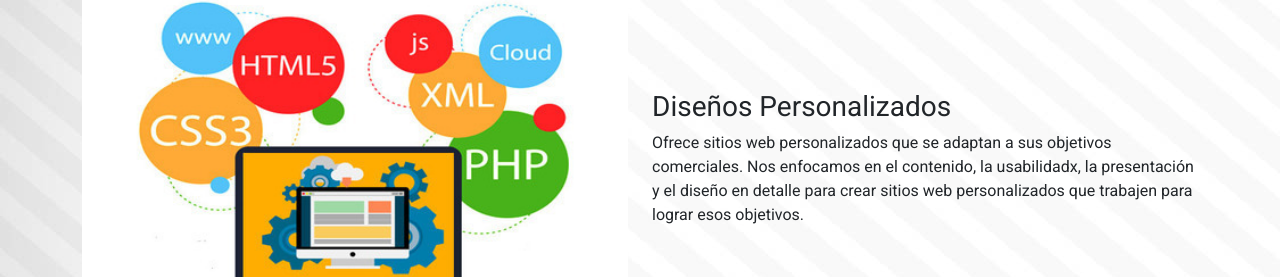
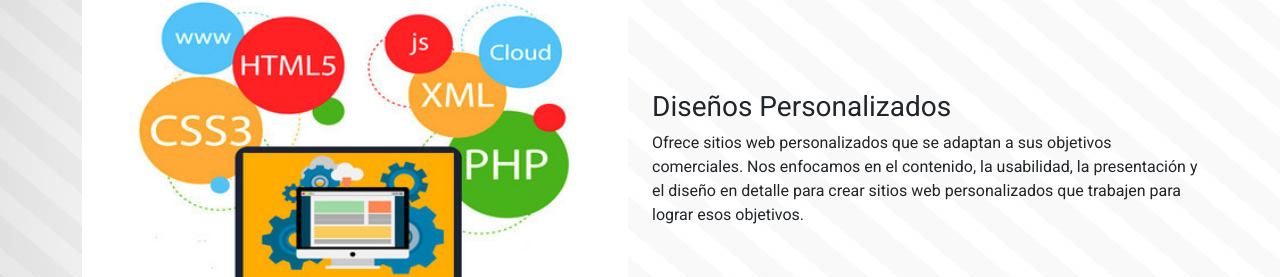
Before and after one commit to Nicolas-Ricci/webRana, a plain HTML site: page index.html in a window 1280 px wide. Shown: the part 432-709 px from the top of the page. Drawn offline with nearby package versions, Linux system fonts and the light colour scheme.

Commit message:
modificacionOrdenada

```diff
--- a/index.html
+++ b/index.html
@@ -10,14 +10,17 @@
 	  <link href="https://fonts.googleapis.com/css2?family=Montserrat:wght@400;700&family=Roboto&display=swap" rel="stylesheet">
     <link rel="stylesheet" href="style.css">
   </head>
+
   <body>
     <header>
         <nav class="navbar navbar-expand-lg navbar-dark navBarra">
             <div class="container">
               <a class="navbar-brand" href="index.html">webRana</a>
-              <button class="navbar-toggler" type="button" data-bs-toggle="collapse" data-bs-target="#navbarNavDropdown" aria-controls="navbarNavDropdown" aria-expanded="false" aria-label="Toggle navigation">
+
+              <button class="navbar-toggler" type="button" data-bs-toggle="collapse"              data-bs-target="#navbarNavDropdown" aria-controls="navbarNavDropdown" aria-expanded="false" aria-label="Toggle navigation">
                 <span class="navbar-toggler-icon"></span>
               </button>
+
               <div class="collapse navbar-collapse " id="navbarNavDropdown">
                 <ul class="navbar-nav">
                   <li class="nav-item">
@@ -51,15 +54,17 @@
                 <img src="./images/imagen_desarrollo.png" alt="imagen de interfaces" class="align-self-center col-lg-6 col-md-6 col-sn-12  animacion">
             </article>
         </section>
+
         <div class="text-center p-5">
             <h2 class="mensajeIndex">DEJA TODO EN NUESTRAS MANOS Y RELAJATE</h2>
         </div>
+
         <section>
             <article class="row">
                 <img src="./images/desarrollo_web.jpg" alt="imagen de desarrollo web" class="col align-self-center  animacion">
                 <div class="col align-self-center">
                     <h3 >Diseños Personalizados</h3>
-                    <p>Ofrece sitios web personalizados que se adaptan a sus objetivos comerciales. Nos enfocamos en el contenido, la usabilidadx, la presentación y el diseño en detalle para crear sitios web personalizados que trabajen para lograr esos objetivos.</p>
+                    <p>Ofrece sitios web personalizados que se adaptan a sus objetivos comerciales. Nos enfocamos en el contenido, la usabilidad, la presentación y el diseño en detalle para crear sitios web personalizados que trabajen para lograr esos objetivos.</p>
                 </div>
             </article>
             <article class="row">
@@ -115,5 +120,6 @@
     </footer>
 
     <script src="https://cdn.jsdelivr.net/npm/bootstrap@5.2.0-beta1/dist/js/bootstrap.bundle.min.js" integrity="sha384-pprn3073KE6tl6bjs2QrFaJGz5/SUsLqktiwsUTF55Jfv3qYSDhgCecCxMW52nD2" crossorigin="anonymous"></script>
+
   </body>
 </html>
--- a/style.css
+++ b/style.css
@@ -2,7 +2,6 @@
     margin: 0;
     padding: 0;
     font-family: 'Roboto', sans-serif;
-
 }
 body{
     background-image: url("./images/fondoWeb.jpg");
@@ -72,7 +71,6 @@ body{
 .padd{
     padding: 20px;
 }
-
 .mensajeIndex{
     font-size: 15px;
     padding: 5px;
@@ -96,12 +94,10 @@ body{
 .mainServicios{
     margin-top: 30px;
 }
-
 /* nuestro trabajo */
 .imagen_centrada{
     text-align: center;
 }
-
 .galeria img{
     width: 350px;
     height: 17rem;
```
Also changed, not shown: paginas/contacto.html (+3 -4 lines), paginas/nuestro_trabajo.html (+3 -5 lines), paginas/servicios.html (+3 -4 lines), paginas/sobre_nosotros.html (+6 -1 lines). Lines whose indentation alone changed are shown as unchanged.
